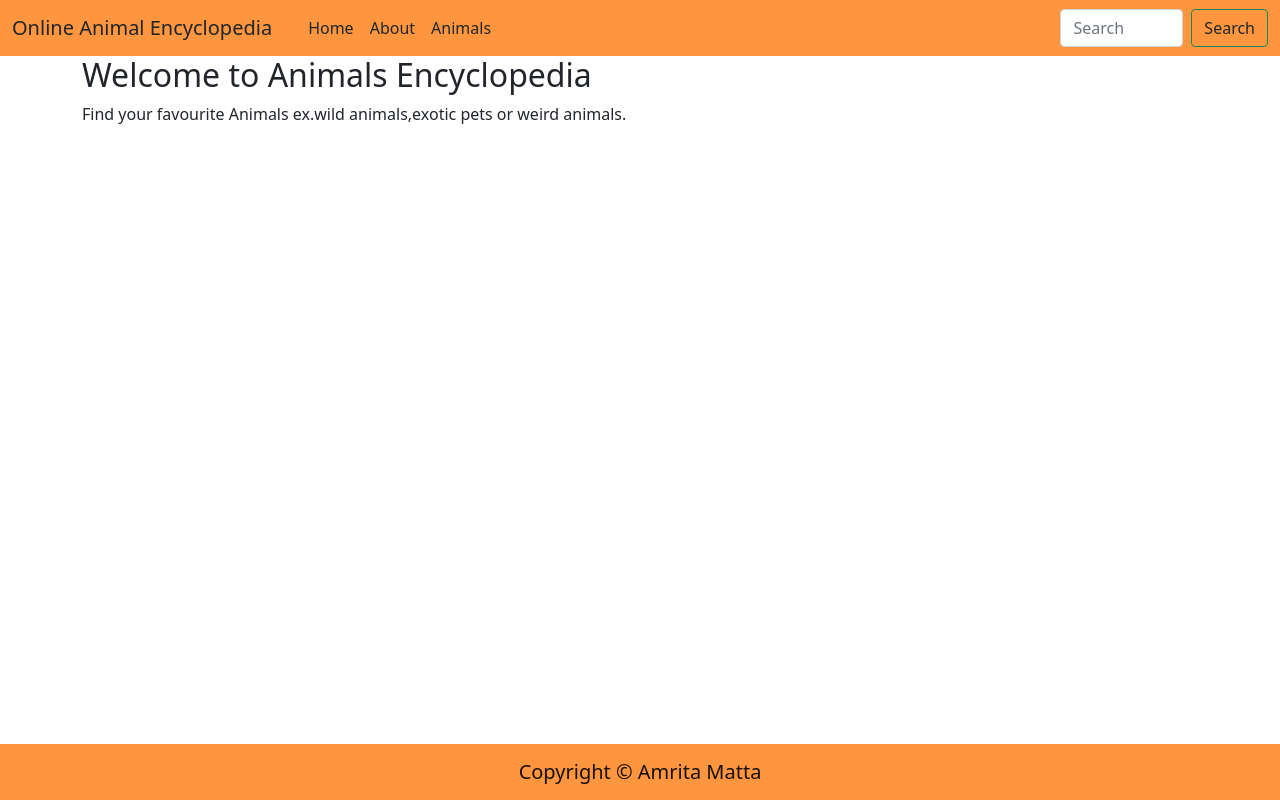
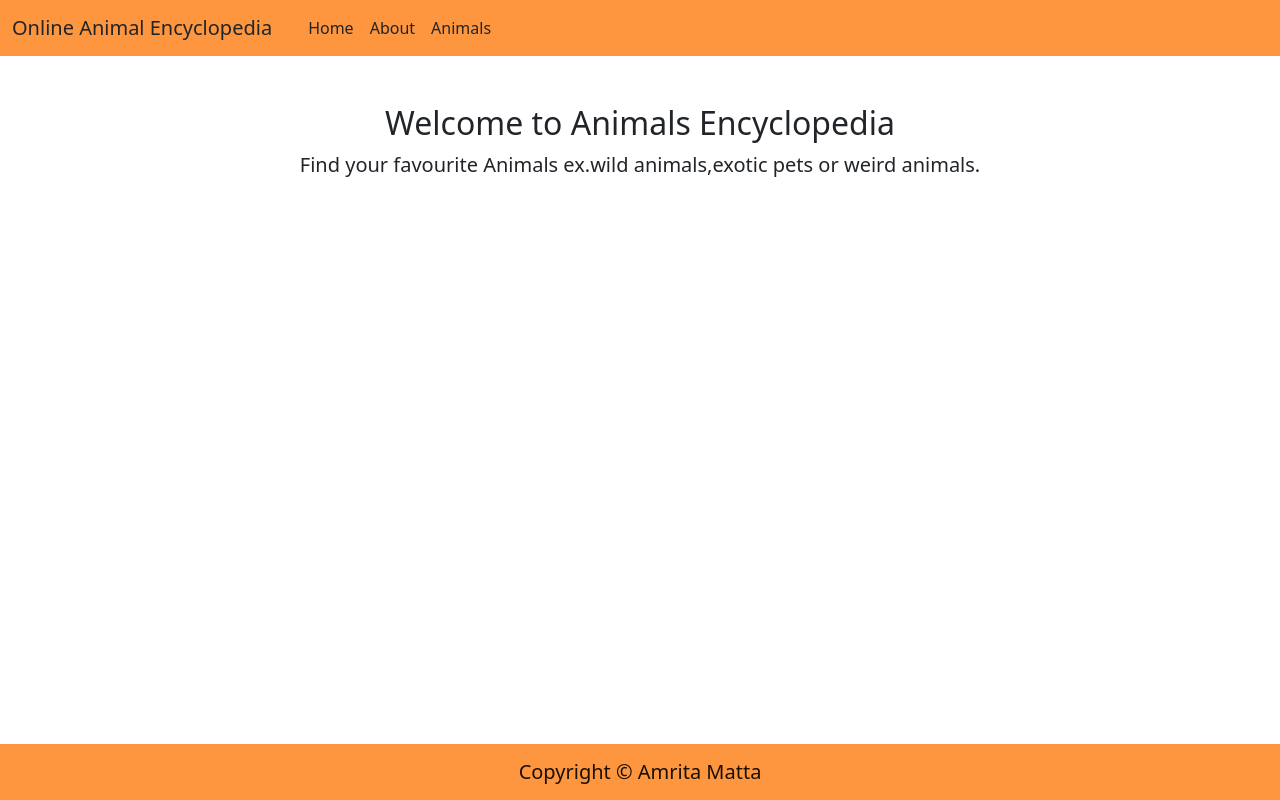
Before and after one commit to a-matta/animals, a React (Create React App) app: page / in a window 1280 px wide. Built offline with nearby package versions, Linux system fonts and the light colour scheme.

Commit message:
updated search and fixed home & about screen

```diff
--- a/src/Header.js
+++ b/src/Header.js
@@ -1,6 +1,26 @@
 import React from "react";
 
 const Header = ({ onQueryChange }) => {
+  const pathName = window.location.pathname;
+
+  let search = undefined;
+  if (pathName.includes("/animals")) {
+    search = (
+      <form className="d-flex">
+        <input
+          className="form-control me-2"
+          type="search"
+          placeholder="Search"
+          aria-label="Search"
+          onChange={(e) => onQueryChange(e.target.value)}
+        />
+        <button className="btn btn-outline-success text-dark" type="submit">
+          Search
+        </button>
+      </form>
+    );
+  }
+
   return (
     <nav
       className="navbar navbar-expand-lg"
@@ -31,18 +51,7 @@ const Header = ({ onQueryChange }) => {
           </ul>
         </div>
 
-        <form className="d-flex">
-          <input
-            className="form-control me-2"
-            type="search"
-            placeholder="Search"
-            aria-label="Search"
-            onChange={(e) => onQueryChange(e.target.value)}
-          />
-          <button className="btn btn-outline-success text-dark" type="submit">
-            Search
-          </button>
-        </form>
+        {search}
       </div>
     </nav>
   );
--- a/src/Home.js
+++ b/src/Home.js
@@ -2,7 +2,7 @@ import React from "react";
 
 const Home = () => {
   return (
-    <div>
+    <div className="lead text-center mt-4 pt-4">
       <h2>Welcome to Animals Encyclopedia</h2>
       <p>
         Find your favourite Animals ex.wild animals,exotic pets or weird
--- a/src/components/About.js
+++ b/src/components/About.js
@@ -2,10 +2,10 @@ import React from "react";
 
 const About = () => {
   return (
-    <main>
+    <div className="lead text-center mt-4 pt-4">
       <h2>About this project</h2>
       <p>Project done as part of assignment to learn React & Javascript</p>
-    </main>
+    </div>
   );
 };
 
```
